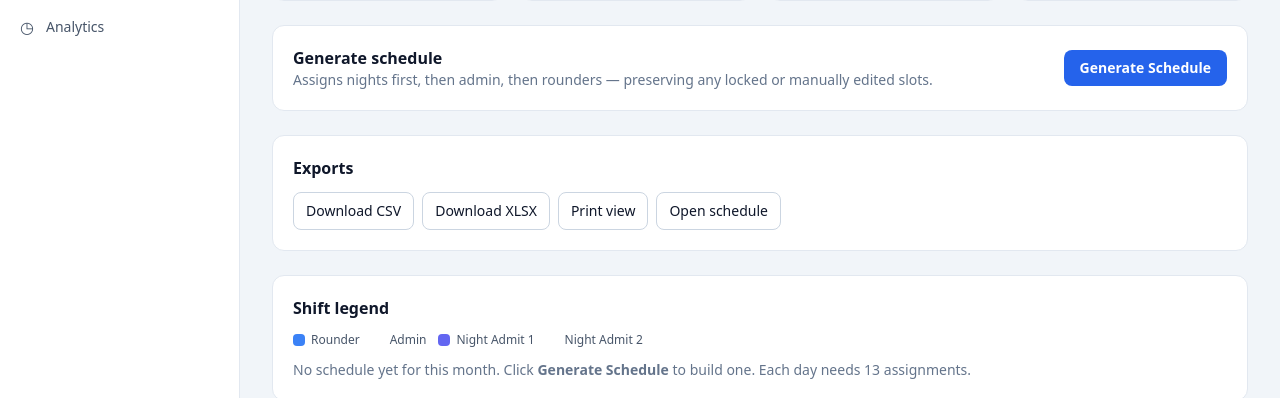
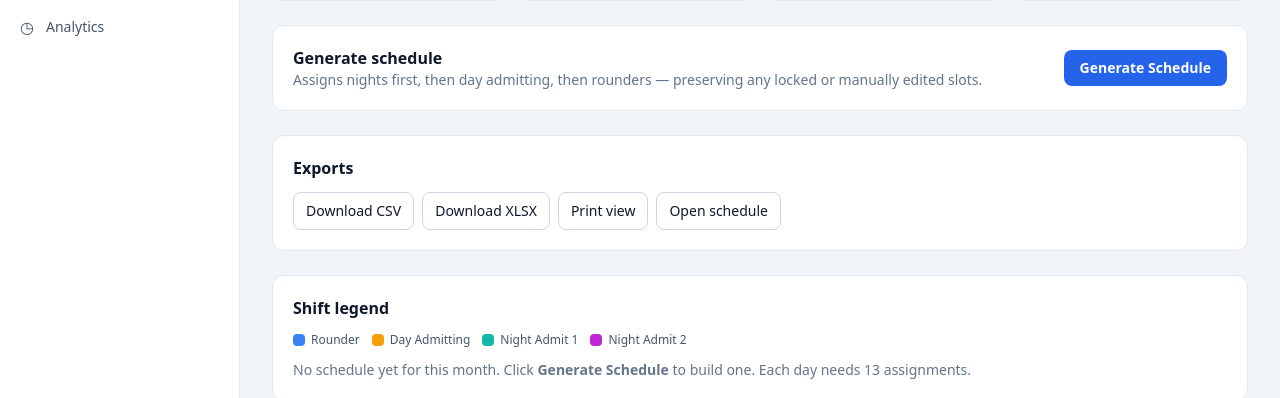
Before and after one commit to sunnya0824-wq/hospitalist-scheduler, a Next.js app: page / in a window 1280 px wide. Shown: the part 201-599 px from the top of the page. Built offline with nearby package versions, Linux system fonts and the light colour scheme; no server answers; the database is empty.

Commit message:
Rename Admin -> Day Admitting; new distinct colors for Night 1 (teal) and Night 2 (fuchsia); include src/lib in Tailwind content

```diff
--- a/src/app/analytics/page.tsx
+++ b/src/app/analytics/page.tsx
@@ -87,11 +87,11 @@ export default function AnalyticsPage() {
               stats={stats}
               value={(s) => s.nights}
               max={maxNights}
-              color="bg-indigo-500"
+              color="bg-teal-500"
             />
           </Section>
 
-          <Section title="Admin & weekend distribution">
+          <Section title="Day admitting & weekend distribution">
             <div className="overflow-x-auto">
               <table className="w-full text-sm">
                 <thead>
@@ -99,7 +99,7 @@ export default function AnalyticsPage() {
                     <th className="px-3 py-2">Physician</th>
                     <th className="px-3 py-2">Total</th>
                     <th className="px-3 py-2">Rounding</th>
-                    <th className="px-3 py-2">Admin</th>
+                    <th className="px-3 py-2">Day Admit</th>
                     <th className="px-3 py-2">Nights</th>
                     <th className="px-3 py-2">Weekends</th>
                     <th className="px-3 py-2">Target</th>
--- a/src/app/page.tsx
+++ b/src/app/page.tsx
@@ -93,7 +93,7 @@ export default function DashboardPage() {
           <div>
             <h2 className="font-semibold">Generate schedule</h2>
             <p className="text-sm text-slate-500">
-              Assigns nights first, then admin, then rounders — preserving any
+              Assigns nights first, then day admitting, then rounders — preserving any
               locked or manually edited slots.
             </p>
           </div>
--- a/src/app/physicians/page.tsx
+++ b/src/app/physicians/page.tsx
@@ -130,7 +130,7 @@ export default function PhysiciansPage() {
               <th className="px-4 py-2">Desired</th>
               <th className="px-4 py-2">Min/Max</th>
               <th className="px-4 py-2">Nights</th>
-              <th className="px-4 py-2">Admin</th>
+              <th className="px-4 py-2">Day Admit</th>
               <th className="px-4 py-2">Pref</th>
               <th className="px-4 py-2">Dates</th>
               <th className="px-4 py-2"></th>
@@ -292,8 +292,8 @@ function PhysicianForm({
           {numField("maxRounding", "Max round")}
           {numField("minNights", "Min nights")}
           {numField("maxNights", "Max nights")}
-          {numField("minAdmin", "Min admin")}
-          {numField("maxAdmin", "Max admin")}
+          {numField("minAdmin", "Min day admit")}
+          {numField("maxAdmin", "Max day admit")}
         </div>
 
         <div className="mb-4 flex flex-wrap gap-4">
@@ -311,7 +311,7 @@ function PhysicianForm({
               checked={form.adminEligible ?? false}
               onChange={(e) => set("adminEligible", e.target.checked)}
             />
-            Admin eligible
+            Day admitting eligible
           </label>
           <label className="flex items-center gap-2 text-sm">
             <input
--- a/src/app/schedule/page.tsx
+++ b/src/app/schedule/page.tsx
@@ -248,7 +248,7 @@ function PhysicianView({
             <th className="px-4 py-2">Physician</th>
             <th className="px-4 py-2">Total</th>
             <th className="px-4 py-2">Rounding</th>
-            <th className="px-4 py-2">Admin</th>
+            <th className="px-4 py-2">Day Admit</th>
             <th className="px-4 py-2">Nights</th>
             <th className="px-4 py-2">Dates</th>
           </tr>
@@ -435,7 +435,7 @@ function buildTSV(data: MonthScheduleDTO): string {
   const header = [
     "Date",
     ...Array.from({ length: 10 }, (_, i) => `R${i + 1}`),
-    "Admin",
+    "Day Admit",
     "Night1",
     "Night2",
   ].join("\t");
--- a/src/app/schedule/print/page.tsx
+++ b/src/app/schedule/print/page.tsx
@@ -56,7 +56,7 @@ function PrintContent() {
                 R{i + 1}
               </th>
             ))}
-            <th className="border border-slate-300 px-2 py-1">Admin</th>
+            <th className="border border-slate-300 px-2 py-1">Day Admit</th>
             <th className="border border-slate-300 px-2 py-1">Night 1</th>
             <th className="border border-slate-300 px-2 py-1">Night 2</th>
           </tr>
--- a/src/lib/export.ts
+++ b/src/lib/export.ts
@@ -11,7 +11,7 @@ export function buildScheduleTable(schedule: MonthSchedule): string[][] {
     "Date",
     "Day",
     ...Array.from({ length: ROUNDER_COUNT }, (_, i) => `Rounder ${i + 1}`),
-    "Admin",
+    "Day Admit",
     "Night Admit 1",
     "Night Admit 2",
   ];
--- a/src/lib/shift-style.ts
+++ b/src/lib/shift-style.ts
@@ -11,18 +11,18 @@ export const SHIFT_STYLES: Record<
     label: "Rounder",
   },
   ADMIN: {
-    chip: "bg-amber-100 text-amber-800 border-amber-300",
+    chip: "bg-amber-100 text-amber-900 border-amber-300",
     dot: "bg-amber-500",
-    label: "Admin",
+    label: "Day Admitting",
   },
   NIGHT_ADMIT_1: {
-    chip: "bg-indigo-100 text-indigo-800 border-indigo-300",
-    dot: "bg-indigo-500",
+    chip: "bg-teal-100 text-teal-900 border-teal-400",
+    dot: "bg-teal-500",
     label: "Night Admit 1",
   },
   NIGHT_ADMIT_2: {
-    chip: "bg-purple-100 text-purple-800 border-purple-300",
-    dot: "bg-purple-500",
+    chip: "bg-fuchsia-100 text-fuchsia-900 border-fuchsia-400",
+    dot: "bg-fuchsia-600",
     label: "Night Admit 2",
   },
 };
--- a/tailwind.config.ts
+++ b/tailwind.config.ts
@@ -4,6 +4,7 @@ const config: Config = {
   content: [
     "./src/app/**/*.{js,ts,jsx,tsx,mdx}",
     "./src/components/**/*.{js,ts,jsx,tsx,mdx}",
+    "./src/lib/**/*.{js,ts,jsx,tsx,mdx}",
   ],
   theme: {
     extend: {
```
